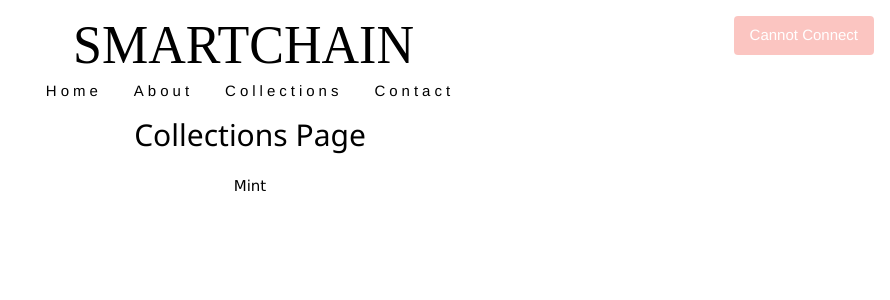
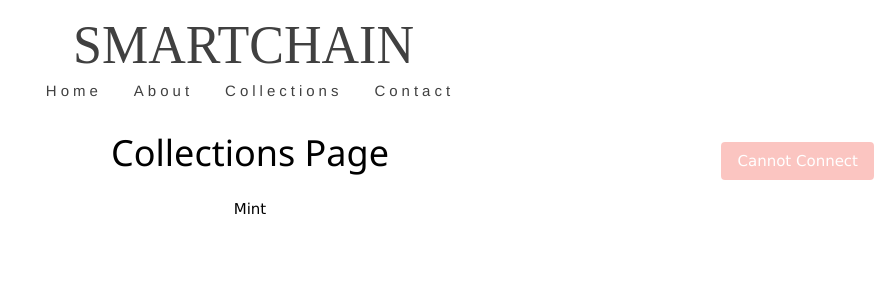
Before and after one commit to stricklandrbls/birdbrains, a React (Create React App) app in the folder birdbrains/: page /Collections in a window 1280 px wide. Shown: the top 300 px of the page, without its empty margins (390-1280 px from the left). Built offline with nearby package versions, Linux system fonts and the light colour scheme; a web font is replaced by a local one.

Commit message:
Moved ConnecButton to Collections.

```diff
--- a/birdbrains/src/App.js
+++ b/birdbrains/src/App.js
@@ -8,53 +8,36 @@ import Web3 from "web3";
 
 import './App.css';
 import React from 'react';
-const initialInfo = {
+const _walletInfo = {
   connected: false,
   status: null,
   account: null,
-  contract: null
+  contract: null,
+  network: null
 };
 
 function App() {
-  // const [info, setInfo] = useState(initialInfo);
+  const [walletInfo, setWalletInfo] = useState(_walletInfo);
+  const walletInfoDataHandler = (walletInfoData) =>{
+    console.log("In App.js");
+    setWalletInfo({
+      connected: true,
+      status: true,
+      account: walletInfoData.account,
+      network: walletInfoData.network
+    });
+    console.log(walletInfoData);
+  }
 
-  // const init = async () => {
-  //     // Check if window has the metamask extension
-  //     if(window.ethereum){
-  //       // Async function to retrieve accounts from metamask
-  //       const accounts = await window.ethereum.request({
-  //         method: "eth_requestAccounts",
-  //       });
-  //       setInfo({...initialInfo, account: accounts[0]});
-
-  //       // Async function to retrieve the active network on their wallet.
-  //       const networkId = await window.ethereum.request({
-  //         method: "net_version",
-  //       });
-
-  //       if(networkId == 80001){
-  //         let web3 = new Web3(window.ethereum);
-
-  //       }
-  //       console.log(accounts);
-
-  //     }
-  //     else{
-  //       alert("You need metamask to mint!");
-  //     }
-  // }
-  // useEffect(() => {
-  //     init();
-  // }, []);
   return (
-    <span class="w3-container">
-      <div class="w3-row">
-        <Navbar/>
+    <span class="w3-container w3-mobile">
+      <div class="w3-row w3-mobile">
+        <Navbar onWalletConnect={setWalletInfo} walletObj={walletInfo}/>
       </div>
       <br></br><br></br>
       <Routes>
         <Route path="/" element={<Index/>} />
-        <Route path="/Collections" element={<Collections/>} />
+        <Route path="/Collections" element={<Collections walletObj={walletInfo}/>} />
       </Routes>
     </span>
   );
--- a/birdbrains/src/components/CollectionHeader/CollectionHeader.js
+++ b/birdbrains/src/components/CollectionHeader/CollectionHeader.js
@@ -1,24 +1,67 @@
 import Web3 from "web3";
+import ConnectButton from "../Navbar/Button/ConnectButton";
+import { useEffect, useState } from "react";
 
-function CollectionHeader(){
+let initialInfo = {
+    connected: false,
+    account: null,
+    network: null,
+    status: false
+}
+const account = null;
+const network = null;
+const contract = null;
+function CollectionHeader(props){
+    let [infoObj, setInfo] = useState(initialInfo);
 
-    const _mint = async () =>{
-        // props.info.contract.methods.mint().call()
-        // .then(res => {
-        //     do something;
-        // })
-        // .catch(err =>{
-        //     hangle error;
-        // })
-        alert("Minting!");
+    const init = async () =>{
+        if(window.ethereum?.isMetaMask){
+
+            setInfo({...initialInfo, status: true});
+
+        }
+        else{
+            setInfo({...initialInfo});
+        }
     }
 
+
+    const connectWallet = async () =>{
+
+        const account = await window.ethereum.request({ method: "eth_requestAccounts" });
+        const network = await window.ethereum.request({ method: "net_version" });
+        let web3 = new Web3(window.ethereum);
+        // const contract = new web3.eth.Contract(contract.abi, contract.address);
+        setInfo({account: account[0], network: network});
+        // props.onWalletConnect({infoObj});
+    }
+
+    const initOnChanged = () => {
+        if(window.ethereum?.isMetaMask){
+            window.ethereum.on("accountsChanged", () =>{ window.location.reload(); });
+            window.ethereum.on("chainChanged", () => { window.location.reload(); });
+        }
+        else{
+
+        }
+    }
+
+    useEffect(() =>{
+        init();
+        initOnChanged();
+    }, []);
+
     return(
-        <div class="w3-container w3-padding-large">
-            <div class="w3-center">
-                <br></br>
-                <h2>Collections Page</h2>
-                <button class="w3-button w3-round" onClick={_mint}>Mint</button>
+        <div class="w3-cell-row w3-row w3-padding-32 w3-mobile w3-margin-top">
+            <div class="w3-display-container w3-center w3-mobile w3-cell">
+                <div class="w3-display-container">
+                <h1>Collections Page</h1>
+                {/* <button class="w3-display-right w3-margin-right">CLickmee</button> */}
+                {/* <ConnectButton status={infoObj.status} onClick={connectWallet} text={infoObj.account} network={infoObj.network} /> */}
+
+                <ConnectButton status={infoObj.status} onClick={connectWallet} text={infoObj.account} network={infoObj.network} />
+                </div>
+                <button class="w3-button w3-round w3-mobile" >Mint</button>
             </div>
         </div>
     )
--- a/birdbrains/src/components/Navbar/Button/ConnectButton.js
+++ b/birdbrains/src/components/Navbar/Button/ConnectButton.js
@@ -2,7 +2,7 @@
 function ConnectButton(props){
     if(props.status == false){
         return(
-            <button class="w3-button w3-display-topright w3-round w3-margin w3-red w3-disabled">Cannot Connect</button>
+            <button class="w3-button w3-display-topright w3-round w3-margin w3-red w3-disabled w3-mobile">Cannot Connect</button>
         )
     }
     else{
@@ -25,16 +25,16 @@ function ConnectButton(props){
 
             return(
                 // <button class="w3-button w3-hover-green w3-display-topright w3-round w3-margin w3-border w3-border-black w3-green">{text}</button>
-                <div class="w3-display-topright w3-margin-right">
-                <button class="w3-button w3-margin-top w3-round w3-border w3-border-black w3-green w3-hover-green" >{text}</button>
-                    <p class="w3-margin-bottom">{network}</p>
-                </div>
+                // <div class="w3-right w3-margin-right w3-mobile">
+                <button class="w3-padding w3-display-right w3-margin-right w3-round w3-border w3-border-black w3-green w3-hover-green w3-mobile" >{text}</button>
+                    // <p class="w3-margin-bottom w3-mobile">{network}</p>
+                // </div>
             )
         }
         return(
-            <div class="w3-display-topright w3-margin-right">
-                <button class="w3-button w3-margin-top w3-round w3-border w3-border-grey" onClick={props.onClick}>Connect</button>
-            </div>
+            // <div class="w3-cell w3-margin-right w3-mobile">
+                <button class="w3-display-right w3-margin-right w3-padding" onClick={props.onClick}>Connect</button>
+            // </div>
         )
     }
 }
--- a/birdbrains/src/components/Navbar/Navbar.js
+++ b/birdbrains/src/components/Navbar/Navbar.js
@@ -4,65 +4,66 @@ import logo from "../../assets/images/logo.svg";
 import { useEffect, useState } from "react";
 import Web3 from "web3";
 
-let initialInfo = {
-    connected: false,
-    account: null,
-    network: null,
-    status: false
-}
-const account = null;
-const network = null;
-const contract = null;
+// let initialInfo = {
+//     connected: false,
+//     account: null,
+//     network: null,
+//     status: false
+// }
+// const account = null;
+// const network = null;
+// const contract = null;
 
-function Navbar(){
-    let [infoObj, setInfo] = useState(initialInfo);
+function Navbar(props){
+    // let [infoObj, setInfo] = useState(initialInfo);
 
-    const init = async () =>{
-        if(window.ethereum?.isMetaMask){
+    // const init = async () =>{
+    //     if(window.ethereum?.isMetaMask){
 
-            setInfo({...initialInfo, status: true});
+    //         setInfo({...initialInfo, status: true});
 
-        }
-        else{
-            setInfo({...initialInfo});
-        }
-    }
+    //     }
+    //     else{
+    //         setInfo({...initialInfo});
+    //     }
+    // }
 
 
-    const connectWallet = async () =>{
+    // const connectWallet = async () =>{
 
-        const account = await window.ethereum.request({ method: "eth_requestAccounts" });
-        const network = await window.ethereum.request({ method: "net_version" });
-        let web3 = new Web3(window.ethereum);
-        // const contract = new web3.eth.Contract(contract.abi, contract.address);
-        setInfo({account: account[0], network: network});
-    }
+    //     const account = await window.ethereum.request({ method: "eth_requestAccounts" });
+    //     const network = await window.ethereum.request({ method: "net_version" });
+    //     let web3 = new Web3(window.ethereum);
+    //     // const contract = new web3.eth.Contract(contract.abi, contract.address);
+    //     setInfo({account: account[0], network: network});
+    //     props.onWalletConnect({infoObj});
+    // }
 
-    const initOnChanged = () => {
-        if(window.ethereum?.isMetaMask){
-            window.ethereum.on("accountsChanged", () =>{ window.location.reload(); });
-            window.ethereum.on("chainChanged", () => { window.location.reload(); });
-        }
-        else{
+    // const initOnChanged = () => {
+    //     if(window.ethereum?.isMetaMask){
+    //         window.ethereum.on("accountsChanged", () =>{ window.location.reload(); });
+    //         window.ethereum.on("chainChanged", () => { window.location.reload(); });
+    //     }
+    //     else{
 
-        }
-    }
+    //     }
+    // }
 
-    useEffect(() =>{
-        init();
-        initOnChanged();
-    }, []);
+    // useEffect(() =>{
+    //     init();
+    //     initOnChanged();
+    // }, []);
     return(
-        <div class="w3-top w3-center w3-white navbar">
-            <div class="w3-row w3-padding w3-margin-top">
+        <div class="w3-top w3-center w3-white navbar w3-mobile w3-opacity-min">
+            <div class="w3-row w3-padding w3-margin-top w3-mobile">
                 <img src={logo} class="logo"></img>
             </div>
-            <div class="w3-row w3-wide">
-                <a class="w3-bar-item w3-button w3-hover-white" href="/">Home</a>
-                <a class="w3-bar-item w3-button w3-hover-white" href="">About</a>
-                <a class="w3-bar-item w3-button w3-hover-white" href="/Collections">Collections</a>
-                <a class="w3-bar-item w3-button w3-hover-white" href="">Contact</a>
-                <ConnectButton status={infoObj.status} onClick={connectWallet} text={infoObj.account} network={infoObj.network}/>
+            <div class="w3-row w3-wide w3-mobile">
+                <a class="w3-bar-item w3-button w3-hover-white w3-mobile" href="/">Home</a>
+                <a class="w3-bar-item w3-button w3-hover-white w3-mobile" href="">About</a>
+                <a class="w3-bar-item w3-button w3-hover-white w3-mobile" href="/Collections">Collections</a>
+                <a class="w3-bar-item w3-button w3-hover-white w3-mobile" href="">Contact</a>
+                {/* <ConnectButton status={infoObj.status} onClick={connectWallet} text={infoObj.account} network={infoObj.network}/> */}
             </div>
         </div>
     )
```
Also changed, not shown: 1 other file (tests, documents, lock files or other folders).
